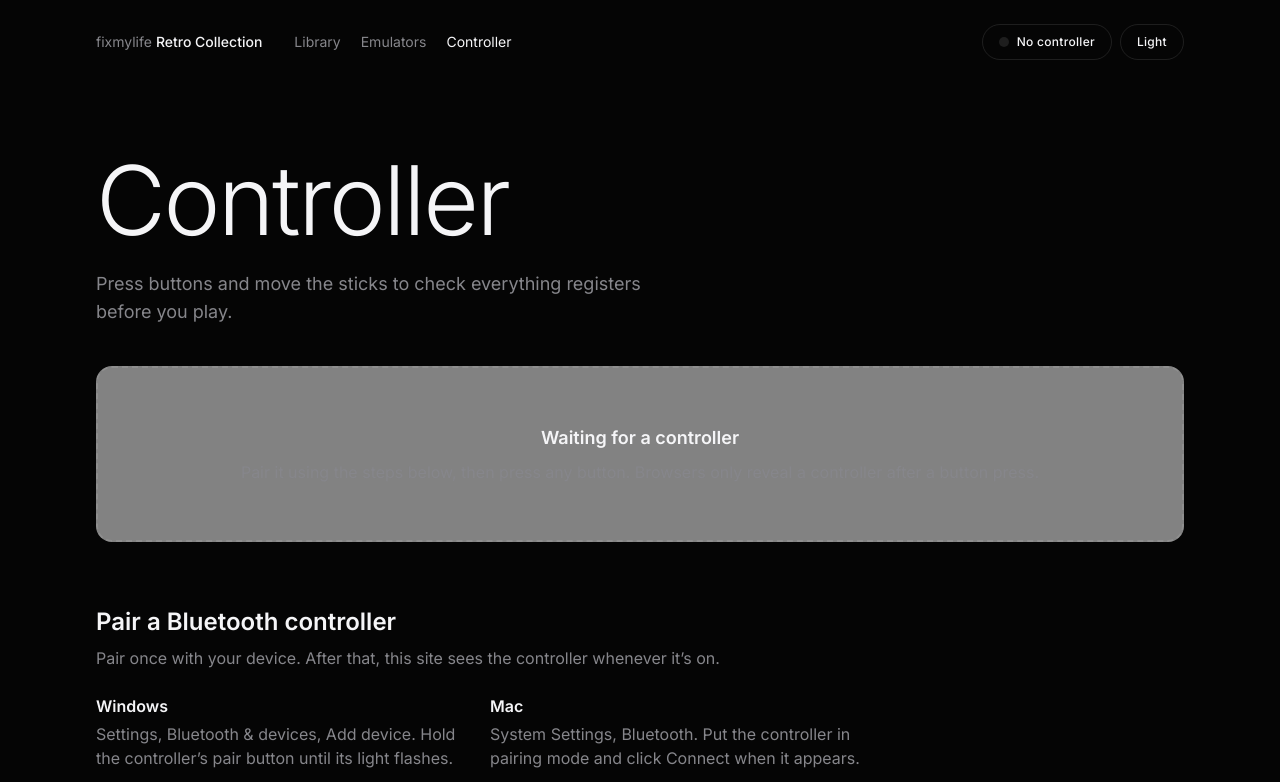
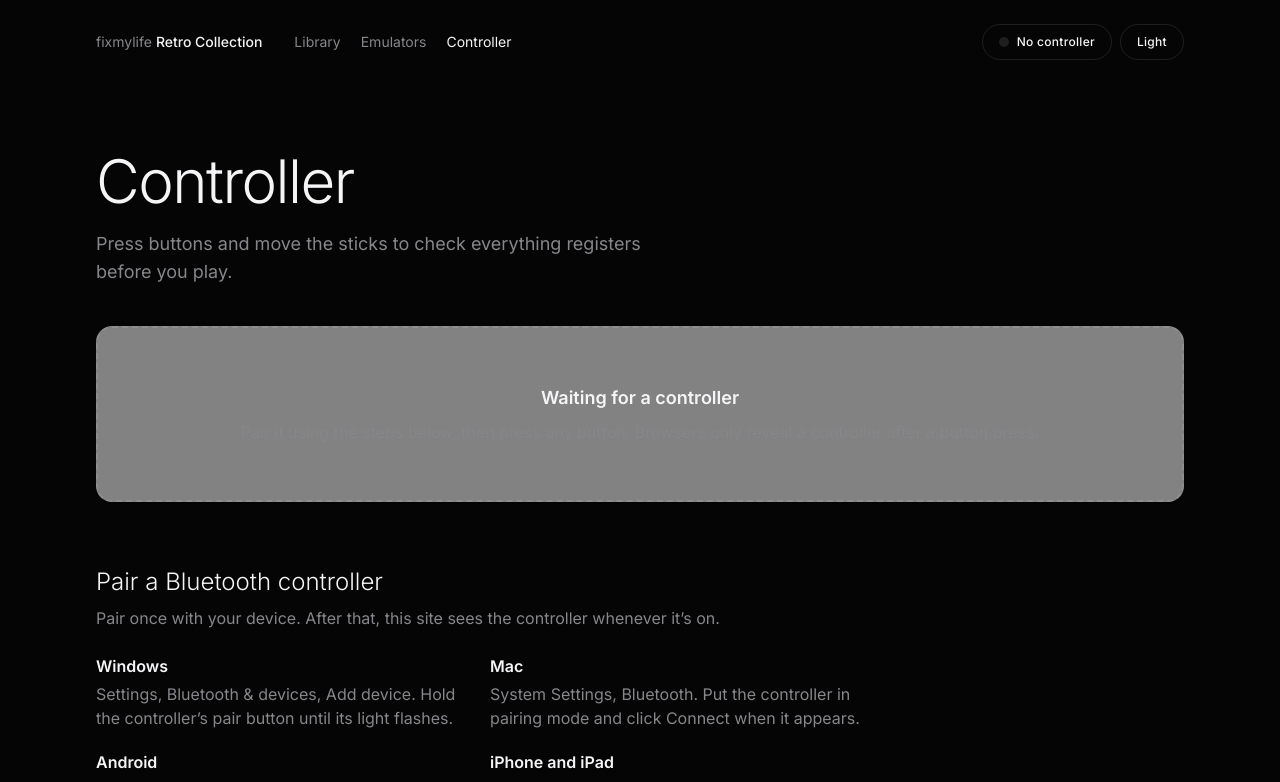
Before and after one commit to fixmylifedesigns/retrocollection, a Next.js app: page /controller in a window 1280 px wide. Shown: the top 782 px of the page. Built offline with nearby package versions, Linux system fonts and the light colour scheme.

Commit message:
Restyle to match the fixmylife site (part 2): pages and PS2 player
- Light-weight headings on Emulators, Controller, Play and Play-a-file pages
- Theme-aware surfaces instead of hard-coded white
- PS2 player uses the same tokens, Inter, and its own Light/Dark toggle (shared localStorage key)

```diff
--- a/public/ps2/index.html
+++ b/public/ps2/index.html
@@ -3,33 +3,56 @@
   <head>
     <meta charset="utf-8" />
     <meta name="viewport" content="width=device-width, initial-scale=1" />
-    <meta name="theme-color" content="#eceef2" />
+    <meta name="theme-color" content="#050505" />
     <title>PS2 · Retro Collection</title>
+    <script>
+      // Same saved theme as the rest of the site (and the fixmylife site).
+      try {
+        var t = localStorage.getItem("fixmylife-theme");
+        if (t !== "light" && t !== "dark") t = matchMedia("(prefers-color-scheme: light)").matches ? "light" : "dark";
+        document.documentElement.dataset.theme = t;
+      } catch (e) {}
+    </script>
+    <!-- crossorigin keeps the font loadable under Cross-Origin-Embedder-Policy -->
+    <link rel="stylesheet" crossorigin="anonymous" href="https://fonts.googleapis.com/css2?family=Inter:wght@300..600&display=swap" />
     <!--
       Standalone page on purpose: Play! uses threads (SharedArrayBuffer), which
       need the cross-origin isolation headers set for /ps2/* in next.config.ts.
       Those headers only apply to a full page load, so links here are plain <a>.
     -->
     <style>
+      :root, [data-theme="dark"] {
+        --paper: #050505; --plastic: rgba(255,255,255,0.06); --ink: #f5f5f7; --muted: #86868b;
+        --line: rgba(255,255,255,0.10); color-scheme: dark;
+      }
+      [data-theme="light"] {
+        --paper: #ffffff; --plastic: rgba(0,0,0,0.04); --ink: #0a0a0a; --muted: #6e6e73;
+        --line: rgba(0,0,0,0.10); color-scheme: light;
+      }
       :root {
-        --paper: #eceef2; --plastic: #d4d6dd; --ink: #1c1f2e; --muted: #5d6174;
-        --line: #c3c6cf; --ps2: #2f5fe0; --on: #9bbc0f;
-        font-family: "Bricolage Grotesque", ui-sans-serif, system-ui, -apple-system, "Segoe UI", sans-serif;
-        color: var(--ink); background: var(--paper);
+        --ps2: #3a6af0; --on: #9bbc0f;
+        font-family: "Inter", ui-sans-serif, system-ui, -apple-system, "Segoe UI", sans-serif;
+        -webkit-font-smoothing: antialiased;
       }
+      html { color: var(--ink); background: var(--paper); transition: background-color 300ms, color 300ms; }
       * { box-sizing: border-box; }
       body { margin: 0; min-height: 100dvh; }
       a { color: inherit; }
       :focus-visible { outline: 2px solid var(--ink); outline-offset: 3px; border-radius: 4px; }
       .wrap { max-width: 72rem; margin: 0 auto; padding: 0 1.25rem 6rem; }
-      header { display: flex; flex-wrap: wrap; align-items: center; gap: 0.75rem 2rem; padding: 1.25rem 0; }
-      .brand { font-size: 1.5rem; font-weight: 800; letter-spacing: -0.02em; text-decoration: none; }
-      .back { color: var(--muted); font-size: 0.9rem; }
-      .pill { text-decoration: none; margin-left: auto; display: flex; align-items: center; gap: 0.5rem; border: 1px solid var(--line);
-        background: rgb(255 255 255 / 0.6); border-radius: 999px; padding: 0.35rem 0.75rem; font-size: 0.875rem; }
+      header { display: flex; flex-wrap: wrap; align-items: center; gap: 0.75rem 2rem; padding: 1.5rem 0; font-size: 0.875rem; }
+      .brand { text-decoration: none; }
+      .brand span { color: var(--muted); }
+      .back { color: var(--muted); text-decoration: none; }
+      .back:hover { color: var(--ink); }
+      .actions { margin-left: auto; display: flex; gap: 0.5rem; }
+      .pill { text-decoration: none; display: flex; align-items: center; gap: 0.5rem; height: 2.25rem; border: 1px solid var(--line);
+        background: transparent; color: inherit; border-radius: 999px; padding: 0 1rem; font: inherit; font-size: 0.75rem;
+        font-weight: 500; letter-spacing: 0.02em; cursor: pointer; }
+      .pill:hover { background: var(--plastic); }
       .dot { width: 0.6rem; height: 0.6rem; border-radius: 50%; background: var(--line); }
       .dot.on { background: var(--on); box-shadow: 0 0 0 3px rgb(155 188 15 / 0.25); }
-      h1 { font-size: clamp(2.25rem, 6vw, 3.5rem); line-height: 0.95; letter-spacing: -0.02em; margin: 1.5rem 0 0.5rem; font-weight: 800; }
+      h1 { font-size: clamp(2.25rem, 6vw, 3.5rem); line-height: 1.1; letter-spacing: -0.025em; margin: 1.5rem 0 0.5rem; font-weight: 300; }
       .sub { color: var(--muted); margin: 0 0 1.5rem; }
       .tag { display: inline-block; background: var(--plastic); color: var(--muted); border-radius: 999px;
         padding: 0.1rem 0.6rem; font-size: 0.75rem; vertical-align: middle; margin-left: 0.5rem; }
@@ -37,7 +60,7 @@
         border-radius: 0.75rem; overflow: hidden; box-shadow: 0 24px 48px -24px rgb(28 31 46 / 0.6); }
       canvas { width: 100%; height: 100%; display: block; outline: none; }
       .overlay { position: absolute; inset: 0; display: grid; place-items: center; text-align: center; padding: 1.5rem;
-        background: #11131b; color: #e8eaf0; }
+        background: #0b0b0d; color: #e8eaf0; }
       .overlay[hidden] { display: none; }
       .overlay p { max-width: 34rem; margin: 0.5rem auto; line-height: 1.5; color: #b9bdcc; }
       .overlay strong { display: block; font-size: 1.25rem; color: #fff; margin-bottom: 0.25rem; }
@@ -56,15 +79,18 @@
       table { border-collapse: collapse; width: 100%; }
       td { padding: 0.2rem 0; }
       td:first-child { color: var(--ink); padding-right: 1rem; white-space: nowrap; }
-      kbd { font: inherit; background: #fff; border: 1px solid var(--line); border-radius: 4px; padding: 0 0.3rem; }
+      kbd { font: inherit; background: var(--plastic); border: 1px solid var(--line); border-radius: 4px; padding: 0 0.3rem; }
     </style>
   </head>
   <body>
     <div class="wrap">
       <header>
-        <a class="brand" href="/">Retro Collection</a>
+        <a class="brand" href="/"><span>fixmylife</span> Retro Collection</a>
         <a class="back" href="/">Back to your shelf</a>
-        <a class="pill" href="/controller"><span class="dot" id="padDot"></span><span id="padName">No controller</span></a>
+        <div class="actions">
+          <a class="pill" href="/controller"><span class="dot" id="padDot"></span><span id="padName">No controller</span></a>
+          <button class="pill" type="button" id="theme">Light</button>
+        </div>
       </header>
 
       <h1 id="title">PlayStation 2 <span class="tag">Experimental</span></h1>
--- a/src/app/controller/page.tsx
+++ b/src/app/controller/page.tsx
@@ -25,7 +25,7 @@ const PAIRING = [
 export default function ControllerPage() {
   return (
     <>
-      <h1 className="display pt-10 text-6xl font-extrabold sm:pt-16 sm:text-8xl">Controller</h1>
+      <h1 className="display pt-10 text-[40px] sm:pt-16 sm:text-6xl">Controller</h1>
       <p className="mt-4 max-w-xl text-lg text-muted">
         Press buttons and move the sticks to check everything registers before you play.
       </p>
@@ -33,7 +33,7 @@ export default function ControllerPage() {
       <ControllerTester />
 
       <section className="mt-16 max-w-3xl">
-        <h2 className="text-2xl font-bold">Pair a Bluetooth controller</h2>
+        <h2 className="text-2xl font-light">Pair a Bluetooth controller</h2>
         <p className="mt-2 text-muted">
           Pair once with your device. After that, this site sees the controller whenever it’s on.
         </p>
--- a/src/app/emulators/page.tsx
+++ b/src/app/emulators/page.tsx
@@ -7,7 +7,7 @@ export const metadata: Metadata = { title: "Emulators" };
 export default function EmulatorsPage() {
   return (
     <>
-      <h1 className="display pt-10 text-6xl font-extrabold sm:pt-16 sm:text-8xl">Emulators</h1>
+      <h1 className="display pt-10 text-[40px] sm:pt-16 sm:text-6xl">Emulators</h1>
       <p className="mt-4 max-w-xl text-lg text-muted">
         What each system runs on, and where it plays today.
       </p>
@@ -21,7 +21,7 @@ export default function EmulatorsPage() {
               <div className="flex items-center gap-4">
                 <span aria-hidden className="h-14 w-2 rounded-full" style={{ background: s.accent }} />
                 <div>
-                  <h2 className="text-2xl font-bold">{s.name}</h2>
+                  <h2 className="text-2xl font-light">{s.name}</h2>
                   <p className="text-muted">{s.year}</p>
                 </div>
               </div>
--- a/src/app/play/[id]/page.tsx
+++ b/src/app/play/[id]/page.tsx
@@ -26,7 +26,7 @@ export default async function PlayPage({ params }: Props) {
         Back to your shelf
       </Link>
       <div className="mt-3 mb-6 flex flex-wrap items-baseline gap-x-4 gap-y-1">
-        <h1 className="display text-4xl font-extrabold sm:text-5xl">{game.title}</h1>
+        <h1 className="display text-4xl sm:text-5xl">{game.title}</h1>
         <p className="text-muted">
           {system.shortName}
           {game.size ? `, ${formatSize(game.size)}` : ""}
--- a/src/components/LocalPlayer.tsx
+++ b/src/components/LocalPlayer.tsx
@@ -39,7 +39,7 @@ export default function LocalPlayer() {
     return (
       <section>
         <div className="mb-5 flex flex-wrap items-baseline justify-between gap-3">
-          <h1 className="display text-4xl font-extrabold sm:text-5xl">{loaded.name}</h1>
+          <h1 className="display text-4xl sm:text-5xl">{loaded.name}</h1>
           <button
             type="button"
             onClick={() => {
@@ -62,7 +62,7 @@ export default function LocalPlayer() {
 
   return (
     <section className="max-w-2xl">
-      <h1 className="display text-5xl font-extrabold sm:text-6xl">Play a file from this device</h1>
+      <h1 className="display text-[40px] sm:text-6xl">Play a file from this device</h1>
       <p className="mt-4 text-lg text-muted">
         The file stays on your device. Nothing is uploaded.
       </p>
@@ -79,7 +79,7 @@ export default function LocalPlayer() {
           choose(e.dataTransfer.files[0]);
         }}
         className={`mt-8 flex cursor-pointer flex-col items-center justify-center gap-2 rounded-2xl border-2 border-dashed px-6 py-14 text-center transition-colors ${
-          dragging ? "border-gba bg-gba/5" : "border-line bg-white/50 hover:border-muted"
+          dragging ? "border-gba bg-gba/5" : "border-line bg-plastic hover:border-muted"
         }`}
       >
         <span className="text-lg font-semibold">Drop a ROM here or choose a file</span>
```
